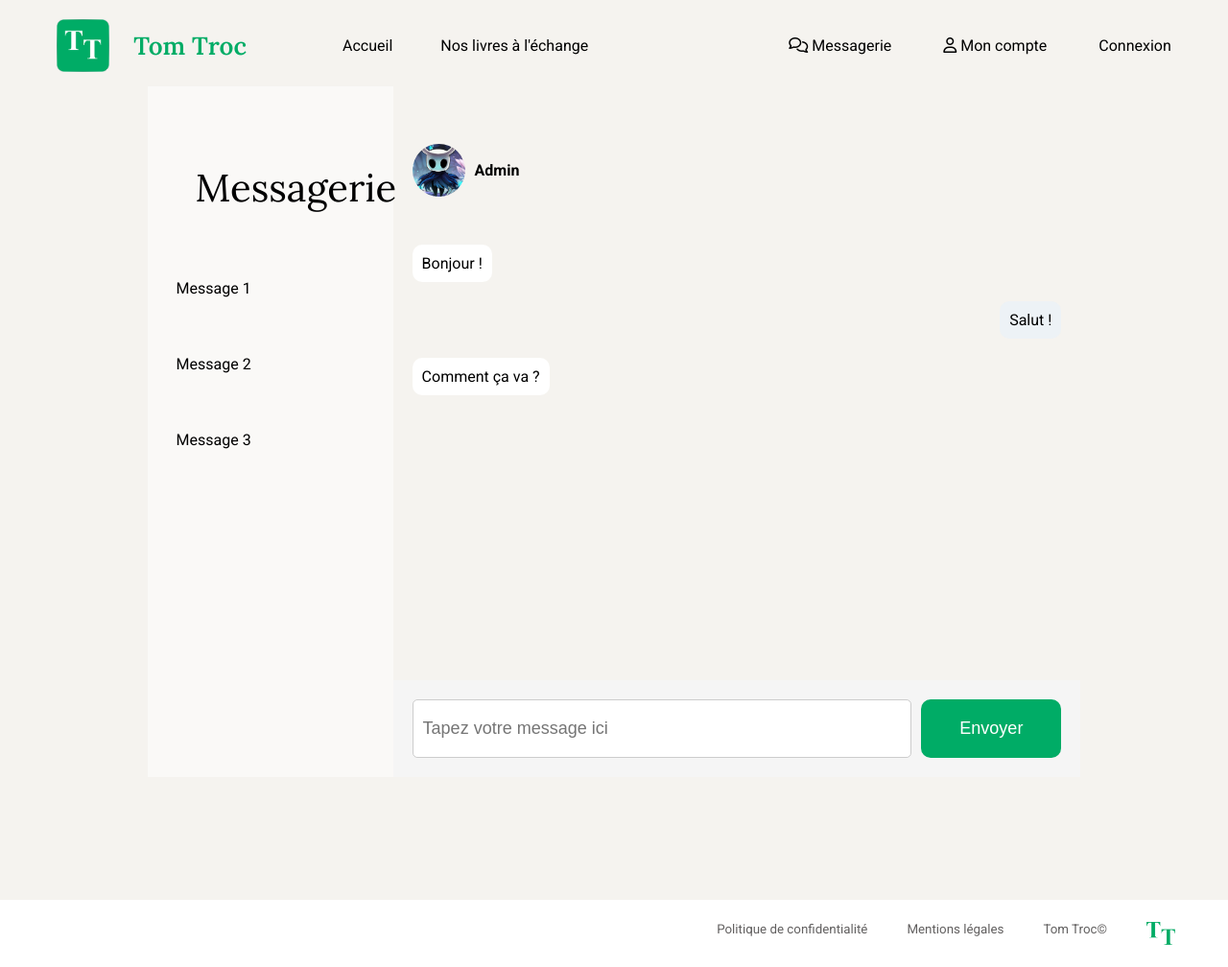
After one commit to QuentinDidelot/TomTroc, a PHP site: template views/templates/messenger.php in a window 1280 px wide. The commit adds this page. Shown: the whole page at 96% size. Run offline with PHP 8.4, Linux system fonts and the light colour scheme; the template is opened without the code that fills it, so the values that code supplies are empty; some libraries are stand-ins or nearby versions.

Commit message:
Plusieurs updates
- Début de la messagerie côté front only
- Création du controller et du manager pour la messagerie
- Update de la nav (:hover -> bold)
- Bug pour la connexion/modification des informations User résolu

```diff
--- a/css/style.css
+++ b/css/style.css
@@ -36,7 +36,7 @@ body {
 
 main {
     min-height: 53em;
-    background-color: var(--backgroundColorTwo);
+    background-color: var(--backgroundColorOne);
     padding-bottom: 40px;
 }
 
@@ -88,6 +88,7 @@ p {
     font-weight: 500;
     border-radius: 10px;
     transition: background-color 0.3s ease;
+    border: none;
 }
 
 .button_type_1:hover {
@@ -107,6 +108,7 @@ p {
     font-weight: 500;
     border-radius: 10px;
     transition: background-color 0.3s ease;
+    border: none;
 }
 
 .button_type_2:hover {
@@ -146,6 +148,8 @@ header > nav {
     margin-top: 20px;
 }
 
+
+
 .nav_right > a {
     margin-left: 50px;
 }
@@ -159,6 +163,10 @@ header > nav {
     margin-left: 50px;
 }
 
+
+.nav_left > a:hover, .nav_right > a:hover {
+    font-weight: bold;
+}
 .logo {
     max-width: 55px;
     margin-right: 25px;
@@ -970,6 +978,108 @@ footer{
     text-decoration: underline;
     text-decoration-color: var(--mainGreenColor);
 }
+
+
+/******************************************
+*************** MESSAGERIE ************
+******************************************/
+
+
+.messengerContainer {
+    display: flex;
+    justify-content: center;
+    height: 90vh;
+    width: 80%;
+    margin: auto;
+}
+
+.allMessages {
+    width: 25%;
+    padding-top: 80px;
+    box-sizing: border-box;
+    background-color: var(--backgroundColorTwo);
+}
+
+.allMessages>h1 {
+    margin-top: 0;
+    padding: 0 0 20px 50px;
+}
+
+.messageList {
+    margin-top: 20px;
+}
+
+.messageItem {
+    padding: 30px;
+    cursor: pointer;
+}
+
+.messageItem:hover {
+    background-color: var(--backgroundColorThree);
+}
+
+
+.currentChat {
+    width: 70%;
+    display: flex;
+    flex-direction: column;
+    justify-content: space-between;
+    padding-top: 40px;
+
+}
+
+
+.chatHeader {
+    display: flex;
+    align-items: center;
+    padding: 20px;
+    font-weight: bold;
+}
+
+
+.chatMessages {
+    display: flex;
+    flex-direction: column;
+    flex-grow: 1;
+    padding: 20px;
+    overflow-y: auto;
+    background-color: var(--backgroundColorOne);
+}
+
+.message {
+    margin: 10px 0;
+    padding: 10px;
+    border-radius: 10px;
+    max-width: 60%;
+}
+
+.received {
+    background-color: var(--backgroundColorThree);
+    align-self: flex-start;
+}
+
+.sent {
+    background-color: #EDF2F6;
+    color: black;
+    align-self: flex-end;
+}
+
+.chatInput {
+    display: flex;
+    padding: 20px;
+    background-color: #f5f5f5;
+}
+
+.chatInput input {
+    flex-grow: 1;
+    padding: 10px;
+    border: 1px solid #ccc;
+    border-radius: 5px;
+    margin-right: 10px;
+    font-size: large;
+}
+
+
 /******************************************
 *************** RESPONSIVE ************
 ******************************************/
--- a/deleteTest.sql
+++ b/deleteTest.sql
@@ -1 +1 @@
-INSERT INTO `book` (`id`, `user_id`, `title`, `author`, `image`, `description`, `availability`) VALUES (NULL, '6', 'Twilight : Fascination', 'Stephenie Meyer ', 'img\\books\\twilight_1.jpg', 'Le premier torchon de Stephenie Meyer', 'Disponible'), (NULL, '6', 'Twilight : Tentation', 'Stephenie Meyer', 'img\\books\\twilight_2.jpg', 'Le second torchon de Stephenie Meyer', 'Disponible');
+INSERT INTO `book` (`id`, `user_id`, `title`, `author`, `image`, `description`, `availability`) VALUES (NULL, '6', 'Twilight : Fascination', 'Stephenie Meyer ', 'img\\books\\twilight_1.jpg', 'Livre à supprimer', 'Disponible'), (NULL, '6', 'Twilight : Tentation', 'Stephenie Meyer', 'img\\books\\twilight_2.jpg', 'Livre à supprimer', 'Disponible');
--- a/views/templates/main.php
+++ b/views/templates/main.php
@@ -18,14 +18,14 @@
             <header>
             <nav>
                 <div class="nav_left">
-                    <a href="index.php?action=home"><img class="logo" src="./img/icones/header.png" alt="Logo TomTroc (TT)"></a>
+                    <img class="logo" src="./img/icones/header.png" alt="Logo TomTroc (TT)">
                     <span class="logo_title"> Tom Troc </span>
                     <a href="index.php?action=home">Accueil</a>
                     <a href="index.php?action=allBook" >Nos livres à l'échange</a>
                 </div>
 
                 <div class="nav_right">
-                    <a href="" ><i class="fa-regular fa-comments"></i> Messagerie</a>
+                    <a href="index.php?action=messenger" ><i class="fa-regular fa-comments"></i> Messagerie</a>
                     <a href="index.php?action=myAccount"><i class="fa-regular fa-user"></i> Mon compte</a>
                     <?php
                     // Si on est connecté, on affiche le bouton de déconnexion, sinon, on affiche le bouton de connexion :
--- /dev/null
+++ b/views/templates/messenger.php
@@ -0,0 +1,28 @@
+<section class="messengerContainer">
+
+    <div class="allMessages">
+        <h1>Messagerie</h1>
+        <div class="messageList">
+            <div class="messageItem">Message 1</div>
+            <div class="messageItem">Message 2</div>
+            <div class="messageItem">Message 3</div>
+        </div>
+    </div>
+
+    <div class="currentChat">
+        <div class="chatHeader">
+            <img src="img\HK.jpg" class="detail_profile_picture" alt="image de profil">
+            <span>Admin</span>
+        </div>
+        <div class="chatMessages">
+            <div class="message received">Bonjour !</div>
+            <div class="message sent">Salut !</div>
+            <div class="message received">Comment ça va ?</div>
+        </div>
+        <div class="chatInput">
+            <input type="text" placeholder="Tapez votre message ici">
+            <button class="button_type_1">Envoyer</button>
+        </div>
+    </div>
+
+</section>
--- a/views/templates/myAccount.php
+++ b/views/templates/myAccount.php
@@ -31,7 +31,7 @@
                     <input class="form_input" type="email" id="email" name="email" value="<?=htmlspecialchars($user->getEmail())?>" required>
 
                     <label for="password">Mot de passe :</label>
-                    <input class="form_input" type="password" id="password" name="password" value="***************" required>
+                    <input class="form_input" type="password" id="password" name="password" value="" required>
 
                     <label for="pseudo">Pseudo :</label>
                     <input class="form_input" type="text" id="pseudo" name="pseudo" value="<?= htmlspecialchars($user->getPseudo())?>" required>
```
Also changed, not shown: controllers/AdminController.php (+18 -2 lines), controllers/BookController.php (+0 -20 lines), index.php (+19 -12 lines).
